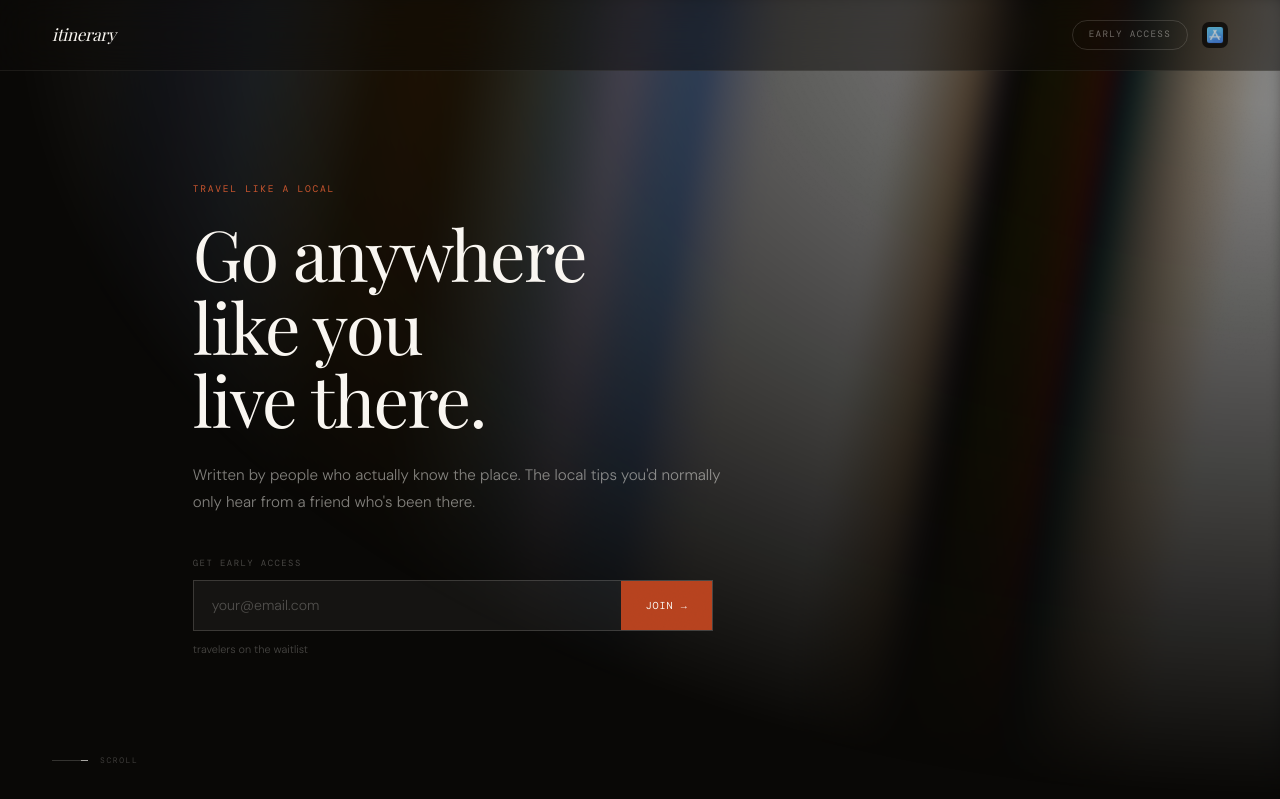
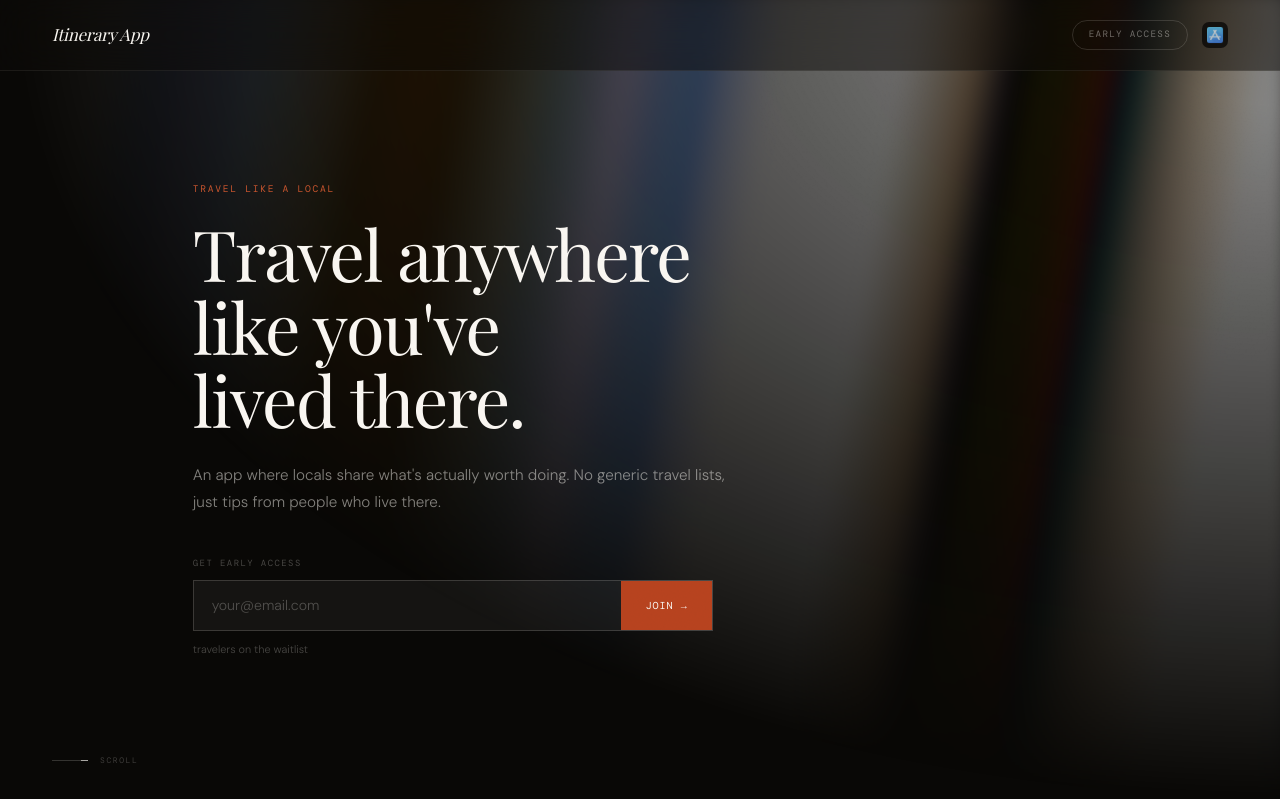
Before and after one commit to troyriverabusiness/itinerary-app-waitlist, a React (Vite) app: page / in a window 1280 px wide. Shown: the top 799 px of the page. Built offline with nearby package versions, Linux system fonts and the light colour scheme; no server answers; the database is empty; a web font is replaced by a local one.

Commit message:
improve text

```diff
--- a/src/components/Hero.tsx
+++ b/src/components/Hero.tsx
@@ -41,11 +41,11 @@ export function Hero() {
             {" like a local"}
           </div>
           <h1 className="hero-h1">
-            Go anywhere<br />like you<br />live there.
+            Travel anywhere<br />like you've<br />lived there.
           </h1>
           <p className="subtitle">
-            Written by people who actually know the place.
-            The local tips you'd normally only hear from a friend who's been there.
+            An app where locals share what's actually worth doing.
+            No generic travel lists, just tips from people who live there.
           </p>
 
           <div className="form-wrap">
--- a/src/components/Nav.tsx
+++ b/src/components/Nav.tsx
@@ -1,7 +1,7 @@
 export function Nav() {
   return (
     <nav className="nav">
-      <span className="nav-logo">itinerary</span>
+      <span className="nav-logo">Itinerary App</span>
       <div className="nav-right">
         <span className="nav-pill">Early Access</span>
         <img src="/app-store.png" alt="App Store" className="nav-appstore" />
```
Also changed, not shown: public/favicon.png.
